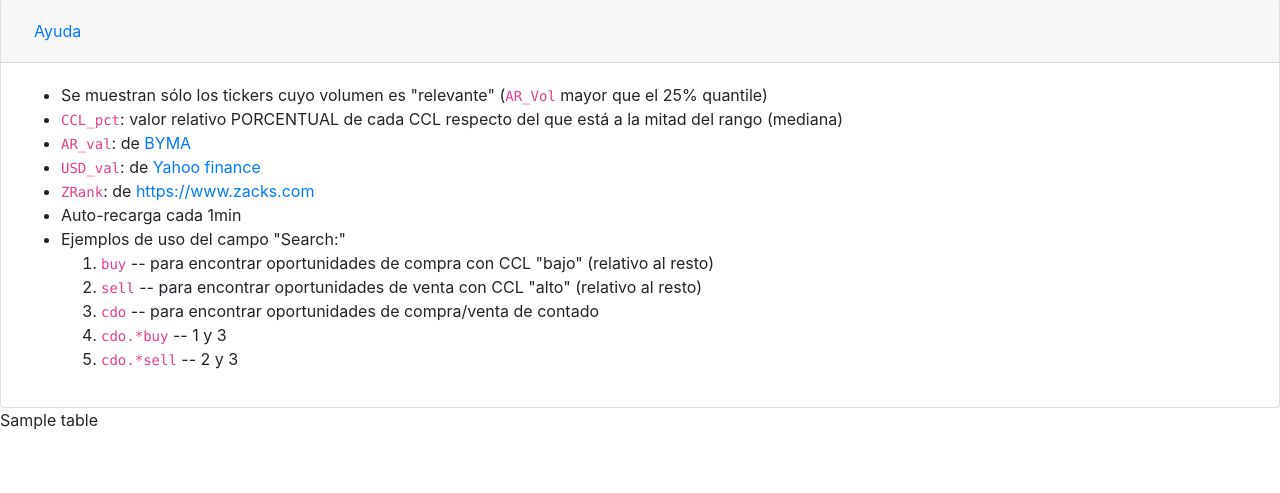
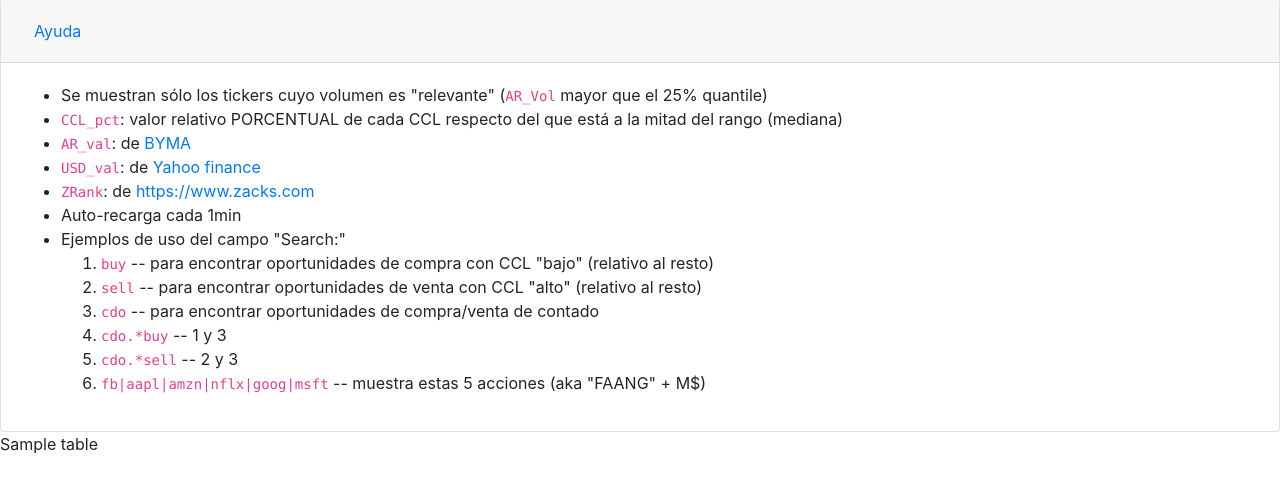
Before and after one commit to jjo/stocks, a Python web app: template cedears/templates/root.html in a window 1280 px wide, after a click on "Ayuda". Shown: the part 65-558 px from the top of the page. Run offline with Jinja, Linux system fonts and the light colour scheme; the template is opened without the code that fills it: most values are stand-ins (such as "Sample title", 1, 10 or a date in 2020); some libraries are stand-ins or nearby versions.

Commit message:
add regex example

```diff
--- a/cedears/templates/root.html
+++ b/cedears/templates/root.html
@@ -67,6 +67,7 @@ td.highlight {
               <li><code>cdo</code> -- para encontrar oportunidades de compra/venta de contado
               <li><code>cdo.*buy</code> -- 1 y 3
               <li><code>cdo.*sell</code> -- 2 y 3
+              <li><code>fb|aapl|amzn|nflx|goog|msft</code> -- muestra estas 5 acciones (aka "FAANG" + M$)
             </ol>
         </ul>
       </div>
```
